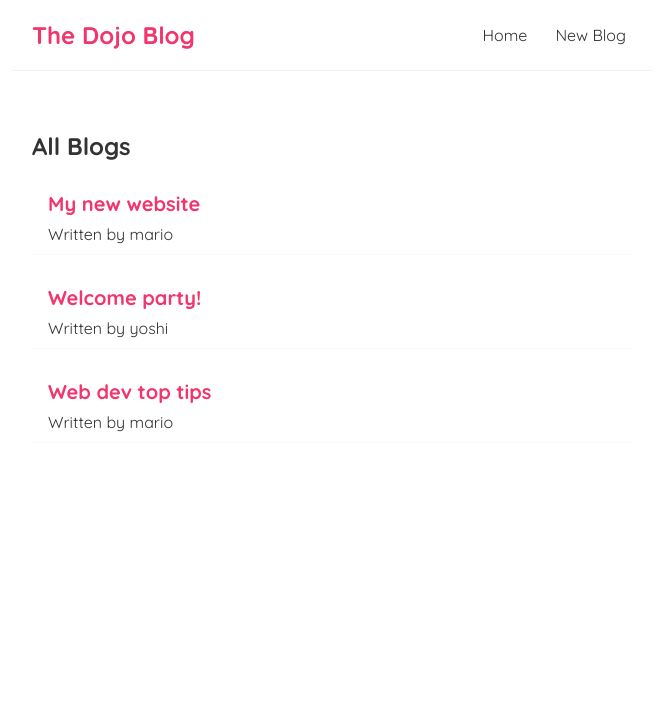
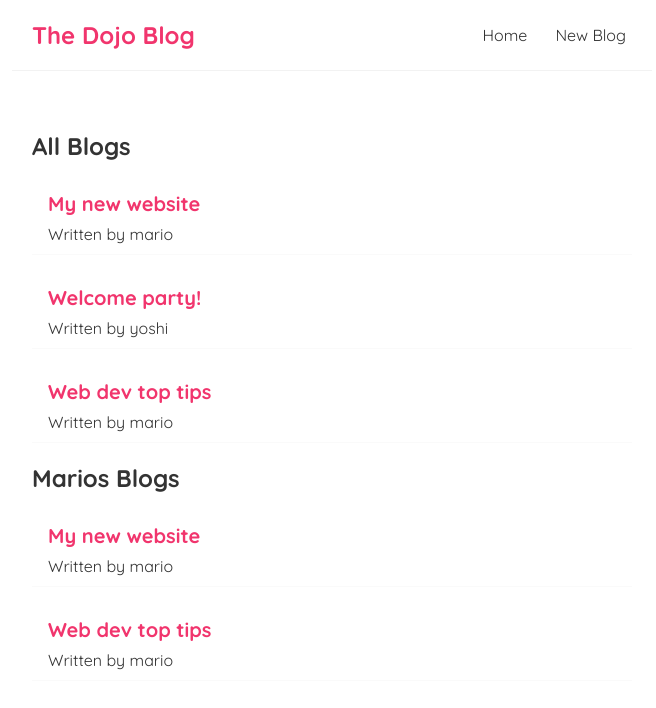
Before and after one commit to ptouchton/dojo-blog, a React (Create React App) app: page / in a window 1280 px wide. Shown: the top 708 px of the page, without its empty margins (308-964 px from the left). Built offline with nearby package versions, Linux system fonts and the light colour scheme.

Commit message:
first filtered list on reusable component

```diff
--- a/src/Home.js
+++ b/src/Home.js
@@ -12,6 +12,7 @@ const Home = () => {
     return (
         <div className="home">
             <BlogList blogs={blogs} title='All Blogs'/>
+            <BlogList blogs={blogs.filter((blog) => blog.author === 'mario')} title='Marios Blogs'/>
         </div>
     );
 }
```
